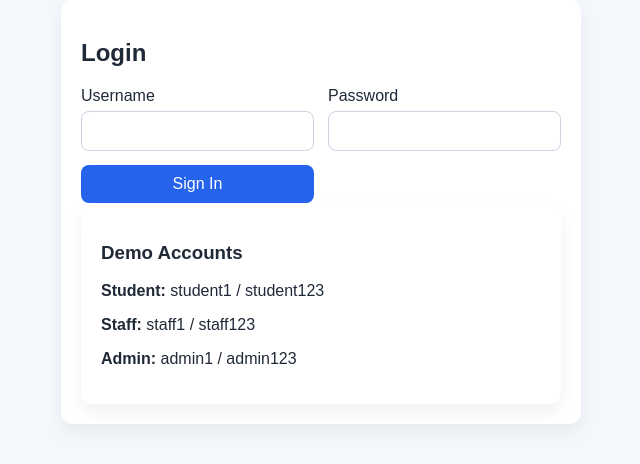
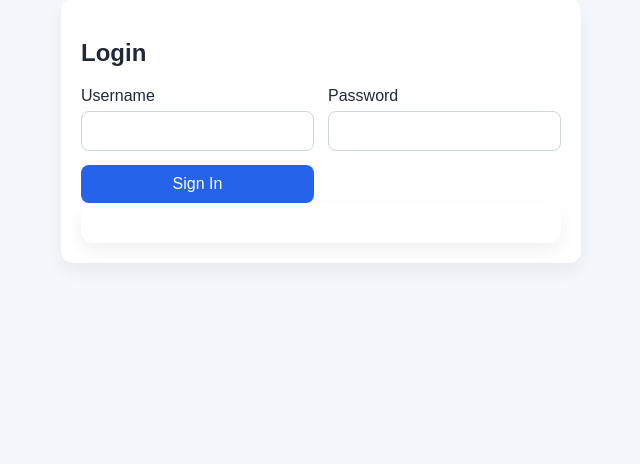
Before and after one commit to geronimoaldrinpaolobsis-pogi/Final-Project-IS-312-and-IS-309, a Flask app: page /login in a window 1280 px wide. Shown: the part 115-579 px from the top of the page, without its empty margins (319-959 px from the left). Run offline with Flask 3, Linux system fonts and the light colour scheme.

Commit message:
Update login.html

```diff
--- a/templates/login.html
+++ b/templates/login.html
@@ -12,10 +12,6 @@
         <button type="submit">Sign In</button>
     </form>
     <div class="info-box">
-        <h3>Demo Accounts</h3>
-        <p><strong>Student:</strong> student1 / student123</p>
-        <p><strong>Staff:</strong> staff1 / staff123</p>
-        <p><strong>Admin:</strong> admin1 / admin123</p>
     </div>
 </div>
 {% endblock %}
```
